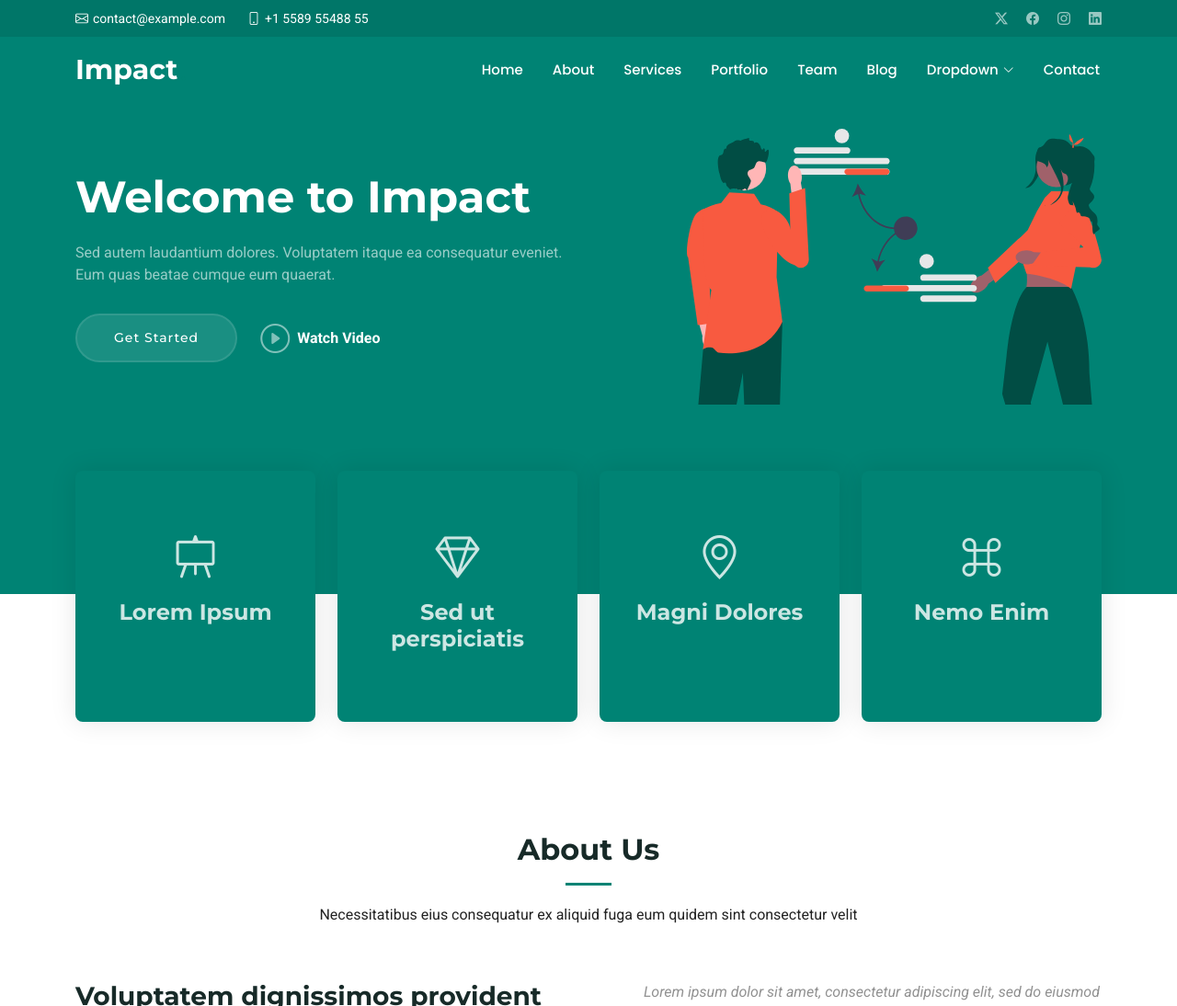
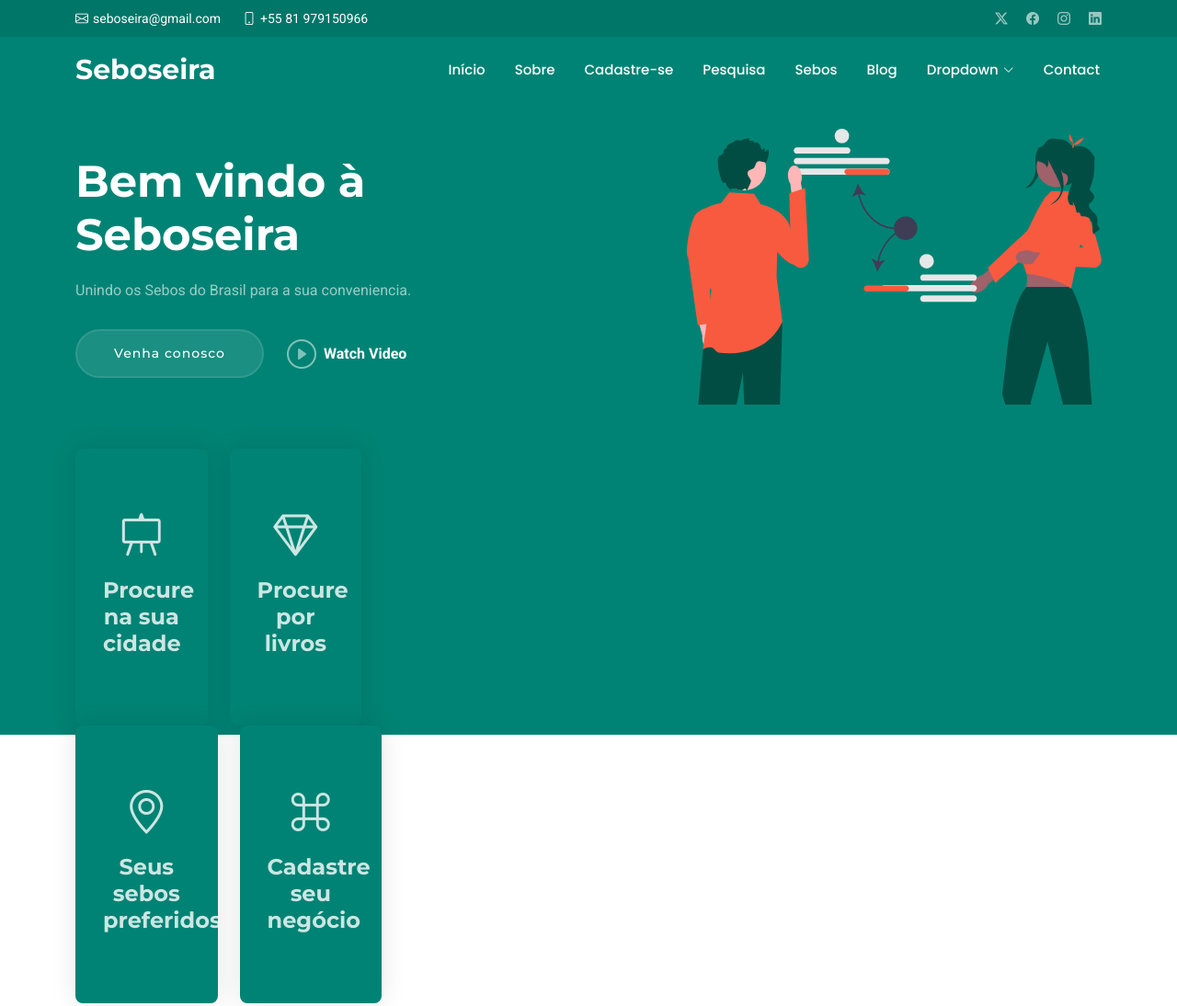
Before and after one commit to maym4y/Mobile-3703N, a plain HTML site: page index.html in a window 1280 px wide. Shown: the top 1094 px of the page at 92% size. Drawn offline with Linux system fonts and the light colour scheme.

Commit message:
Tentativa 1

```diff
--- a/index.html
+++ b/index.html
@@ -4,7 +4,7 @@
 <head>
   <meta charset="utf-8">
   <meta content="width=device-width, initial-scale=1.0" name="viewport">
-  <title>Index - Impact Bootstrap Template</title>
+  <title>Seboseira</title>
   <meta name="description" content="">
   <meta name="keywords" content="">
 
@@ -43,8 +43,8 @@
     <div class="topbar d-flex align-items-center">
       <div class="container d-flex justify-content-center justify-content-md-between">
         <div class="contact-info d-flex align-items-center">
-          <i class="bi bi-envelope d-flex align-items-center"><a href="mailto:contact@example.com">contact@example.com</a></i>
-          <i class="bi bi-phone d-flex align-items-center ms-4"><span>+1 5589 55488 55</span></i>
+          <i class="bi bi-envelope d-flex align-items-center"><a href="mailto:contact@example.com">seboseira@gmail.com</a></i>
+          <i class="bi bi-phone d-flex align-items-center ms-4"><span>+55 81 979150966</span></i>
         </div>
         <div class="social-links d-none d-md-flex align-items-center">
           <a href="#" class="twitter"><i class="bi bi-twitter-x"></i></a>
@@ -61,17 +61,17 @@
         <a href="index.html" class="logo d-flex align-items-center">
           <!-- Uncomment the line below if you also wish to use an image logo -->
           <!-- <img src="assets/img/logo.png" alt=""> -->
-          <h1 class="sitename">Impact</h1>
+          <h1 class="sitename">Seboseira</h1>
           <span>.</span>
         </a>
 
         <nav id="navmenu" class="navmenu">
           <ul>
-            <li><a href="#hero" class="active">Home<br></a></li>
-            <li><a href="#about">About</a></li>
-            <li><a href="#services">Services</a></li>
-            <li><a href="#portfolio">Portfolio</a></li>
-            <li><a href="#team">Team</a></li>
+            <li><a href="#hero" class="active">Início<br></a></li>
+            <li><a href="#about">Sobre</a></li>
+            <li><a href="#services">Cadastre-se</a></li>
+            <li><a href="#portfolio">Pesquisa</a></li>
+            <li><a href="#team">Sebos</a></li>
             <li><a href="blog.html">Blog</a></li>
             <li class="dropdown"><a href="#"><span>Dropdown</span> <i class="bi bi-chevron-down toggle-dropdown"></i></a>
               <ul>
@@ -109,10 +109,10 @@
       <div class="container position-relative" data-aos="fade-up" data-aos-delay="100">
         <div class="row gy-5 justify-content-between">
           <div class="col-lg-6 order-2 order-lg-1 d-flex flex-column justify-content-center">
-            <h2><span>Welcome to </span><span class="accent">Impact</span></h2>
-            <p>Sed autem laudantium dolores. Voluptatem itaque ea consequatur eveniet. Eum quas beatae cumque eum quaerat.</p>
+            <h2><span>Bem vindo à </span><span class="accent">Seboseira</span></h2>
+            <p>Unindo os Sebos do Brasil para a sua conveniencia.</p>
             <div class="d-flex">
-              <a href="#about" class="btn-get-started">Get Started</a>
+              <a href="#about" class="btn-get-started">Venha conosco</a>
               <a href="https://www.youtube.com/watch?v=Y7f98aduVJ8" class="glightbox btn-watch-video d-flex align-items-center"><i class="bi bi-play-circle"></i><span>Watch Video</span></a>
             </div>
           </div>
@@ -124,36 +124,43 @@
 
       <div class="icon-boxes position-relative" data-aos="fade-up" data-aos-delay="200">
         <div class="container position-relative">
-          <div class="row gy-4 mt-5">
+          <div class="d-flex flex-wrap gy-4 mt-5">
 
-            <div class="col-xl-3 col-md-6">
+            <div class="row">
+
+              <div class="col-xl-3 col-md-4">
                 <div class="icon-box">
                   <div class="icon"><i class="bi bi-easel"></i></div>
-                <h4 class="title"><a href="" class="stretched-link">Lorem Ipsum</a></h4>
+                  <h4 class="title"><a href="" class="stretched-link">Procure na sua cidade</a></h4>
                 </div>
               </div><!--End Icon Box -->
 
-            <div class="col-xl-3 col-md-6">
+              <div class="col-xl-3 col-md-4">
                 <div class="icon-box">
                   <div class="icon"><i class="bi bi-gem"></i></div>
-                <h4 class="title"><a href="" class="stretched-link">Sed ut perspiciatis</a></h4>
+                  <h4 class="title"><a href="" class="stretched-link">Procure por livros</a></h4>
                 </div>
               </div><!--End Icon Box -->
 
-            <div class="col-xl-3 col-md-6">
+            </div> <!--End Row-->
+
+            <div class="row">
+
+              <div class="col-xl-3 d-sm-flex">
                 <div class="icon-box">
                   <div class="icon"><i class="bi bi-geo-alt"></i></div>
-                <h4 class="title"><a href="" class="stretched-link">Magni Dolores</a></h4>
+                  <h4 class="title"><a href="" class="stretched-link">Seus sebos preferidos</a></h4>
                 </div>
               </div><!--End Icon Box -->
 
-            <div class="col-xl-3 col-md-6">
+              <div class="col-xl-3 d-sm-flex">
                 <div class="icon-box">
                   <div class="icon"><i class="bi bi-command"></i></div>
-                <h4 class="title"><a href="" class="stretched-link">Nemo Enim</a></h4>
+                  <h4 class="title"><a href="" class="stretched-link">Cadastre seu negócio</a></h4>
                 </div>
               </div><!--End Icon Box -->
 
+            </div> <!--End Row-->
           </div>
         </div>
       </div>
```
Lines whose indentation alone changed are shown as unchanged.
